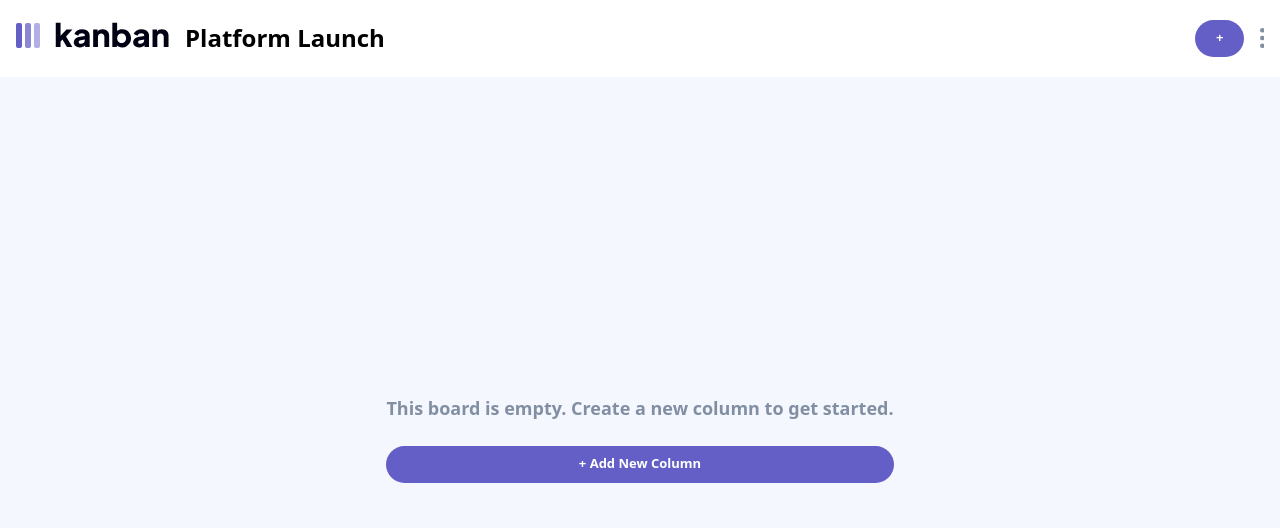
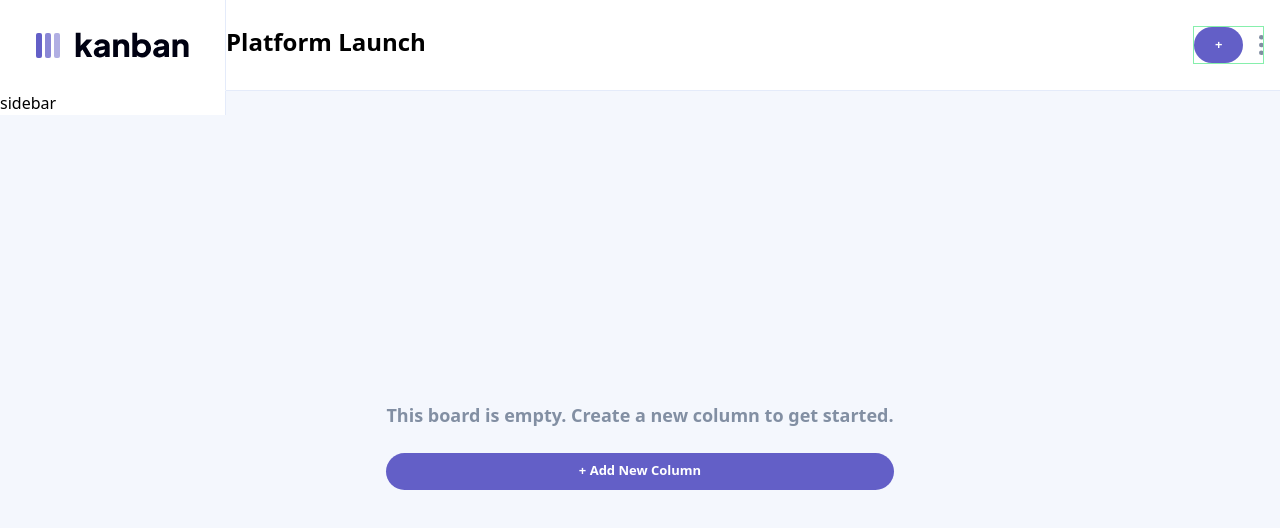
Before and after one commit to Krymancer/kanban-task-management, a Next.js app: page / in a window 1280 px wide. Shown: the top 528 px of the page. Built offline with nearby package versions, Linux system fonts and the light colour scheme.

Commit message:
feat : sei la

```diff
--- a/src/app/page.tsx
+++ b/src/app/page.tsx
@@ -12,7 +12,7 @@ import ChevronDownIcon from '@/components/icons/ChevronDownIcon';
 import BoardIcon from '@/components/icons/BoardIcon';
 import VerticalEllipsisIcon from '@/components/icons/VerticalEllipsisIcon';
 
-function SidebarBoardItem({ active} : { active?: boolean }) {
+function SidebarBoardItem({ active }: { active?: boolean }) {
   return (
     <div className='w-full flex justify-start'>
       <div className={`${active ? 'bg-main-purple text-white' : 'text-medium-gray'} rounded-r-[100px] flex items-center gap-3 px-6 py-4 font-bold`} >
@@ -25,17 +25,21 @@ function SidebarBoardItem({ active} : { active?: boolean }) {
 
 function Header() {
   return (
-    <header className='flex justify-between px-4 py-5 items-center dark:bg-dark-gray'>
-      <div className='flex gap-4'>
-        <div>
+    <header className='flex items-center dark:bg-dark-gray border-b border-b-lines-light dark:border-b-lines-dark relative'>
+      <div className='flex flex-col gap-4 px-4 py-5 sm:px-9 sm:py-8 border-r border-r-lines-light dark:border-r-lines-dark'>
+        <div className='h-full'>
           <LogoLight className='hidden dark:sm:block' />
           <LogoDark className='hidden sm:block dark:hidden' />
           <LogoMobile className='block sm:hidden' />
-          {/* <Image src={LogoLight} width={152.53} height={25.22} alt='' className='' /> */}
-          {/* <Image src={LogoDark} width={152.53} height={25.22} alt='' className='' /> */}
-          {/* <Image src={LogoMobile} width={24} height={25} alt='' className='block sm:hidden' /> */}
         </div>
 
+        <div className='absolute left-0 top-full border-t border-t-white border-r border-r-lines-light bg-white w-[226px]'>
+          sidebar
+        </div>
+      </div>
+
+      <div className='flex justify-between w-full pr-4'>
+        <div className=''>
           <div className='hidden sm:block text-2xl font-bold'>Platform Launch</div>
 
           <Dialog >
@@ -55,14 +59,14 @@ function Header() {
               </div>
             </DialogContent>
           </Dialog>
-
         </div>
 
-      <div className='flex gap-4 items-center'>
+        <div className='flex gap-4 items-center border border-green-300'>
           <Button className='min-w-12 w-12' onClick={() => { }}>
             +
           </Button>
           <VerticalEllipsisIcon />
+        </div>
       </div>
     </header>
   )
```
Lines whose indentation alone changed are shown as unchanged.
